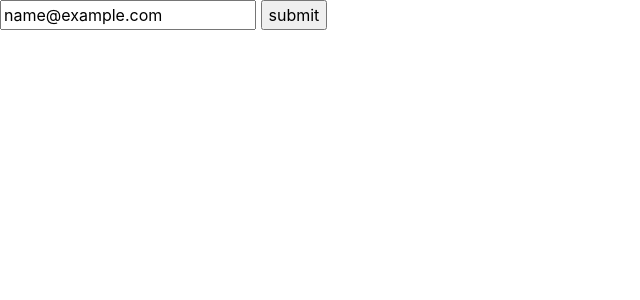
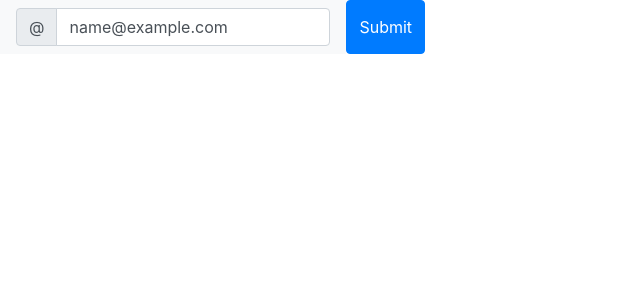
Before and after one commit to Mariownyou/Site, a Flask app: page /user in a window 1280 px wide. Shown: the part 56-356 px from the top of the page, without its empty margins (0-640 px from the left). Run offline with Flask 2, Linux system fonts and the light colour scheme; the visitor is signed in with stand-in values (Sample User, id 1); some libraries are stand-ins or nearby versions.

Commit message:
подключил стили

```diff
--- a/app.py
+++ b/app.py
@@ -24,6 +24,11 @@ class User(db.Model):
 @app.route('/')
 def home():
     return render_template('home.html')
+
+
+@app.route('/lb')
+def leaders():
+    return render_template('leaders.html', values=User.query.all())
 
 
 @app.route('/view')
--- a/templates/game.html
+++ b/templates/game.html
@@ -1,6 +1,8 @@
 {%extends 'main.html'%}
 {% block link %}
-<link href="style.css" rel="stylesheet" type="text/css">
+<link href="{{ url_for('static', filename='styles/style.css')}}" rel="stylesheet" type="text/css">
+<script type="text/javascript" scr="{{url_for('static', filename='jquery-3.5.1.min.js')}}"></script>
+<script type="text/javascript" scr="{{url_for('static', filename='script.js')}}"></script>
 {% endblock %}
 {% block title %}Game{% endblock %}
 {% block content %}
--- a/templates/login.html
+++ b/templates/login.html
@@ -20,9 +20,7 @@
           </div>
         </form>
       </nav>
-      <div class="input-group-append">
-        <button class="btn btn-outline-secondary" type="submit" id="button-addon2">Submit</button>
-      </div>
+      <button class="btn btn-primary" type="submit">Button</button>
     </div>
   </form>
 {% endblock %}
--- a/templates/user.html
+++ b/templates/user.html
@@ -9,8 +9,18 @@
         {% endif %}
     {% endwith %}
 <form action="#" method="post">
-    <input type="email" name="email" placeholder="Enter Email" value="{{email if email}}">
-    <input type="submit" value="submit">
+    <div class="input-group mb-3">
+      <nav class="navbar navbar-light bg-light">
+        <form class="form-inline">
+          <div class="input-group">
+            <div class="input-group-prepend">
+              <span class="input-group-text" id="basic-addon1">@</span>
+            </div>
+            <input name="email" type="email" value="{{email if email}}" class="form-control" placeholder="Email" aria-label="Username" aria-describedby="basic-addon1">
+          </div>
+        </form>
+      </nav>
+      <button class="btn btn-primary" type="submit">Submit</button>
+    </div>
 </form>
-
 {% endblock %}
```
Also changed, not shown: templates/style.css (deleted, +0 -8 lines).
